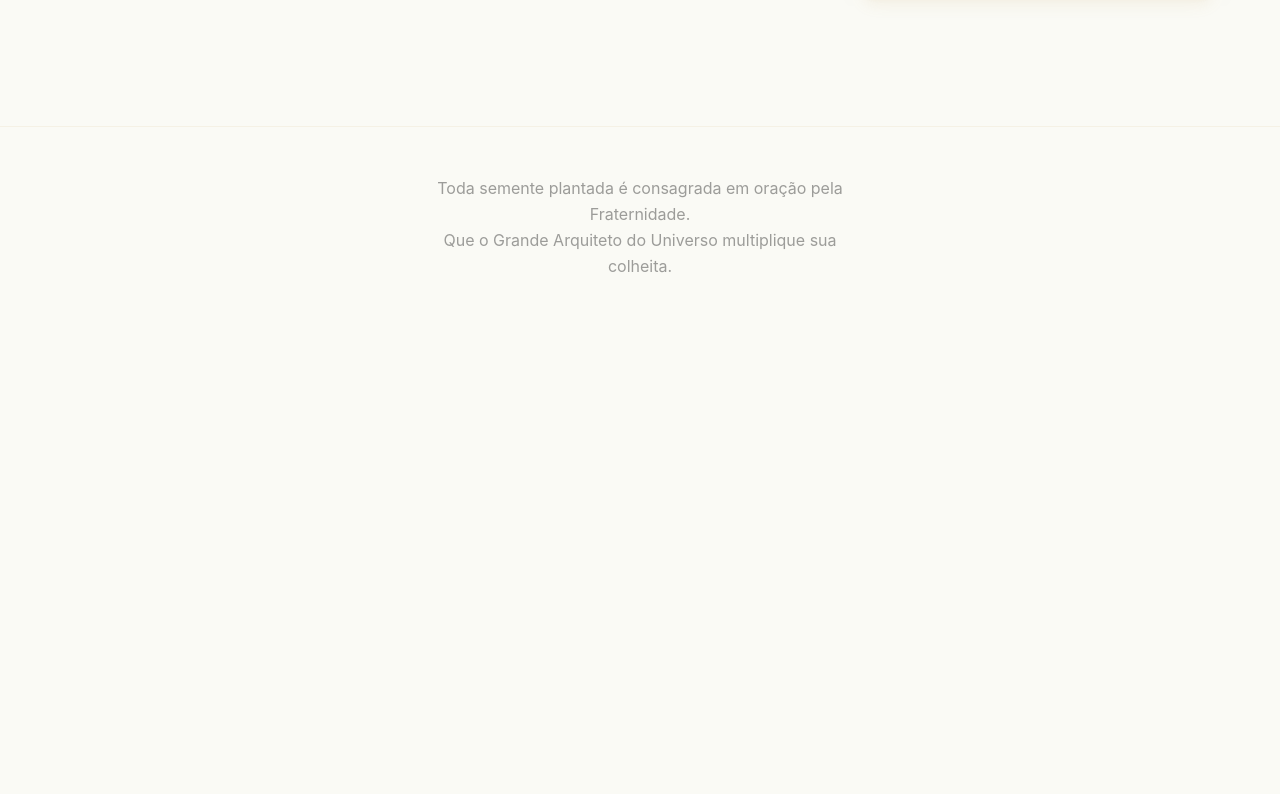
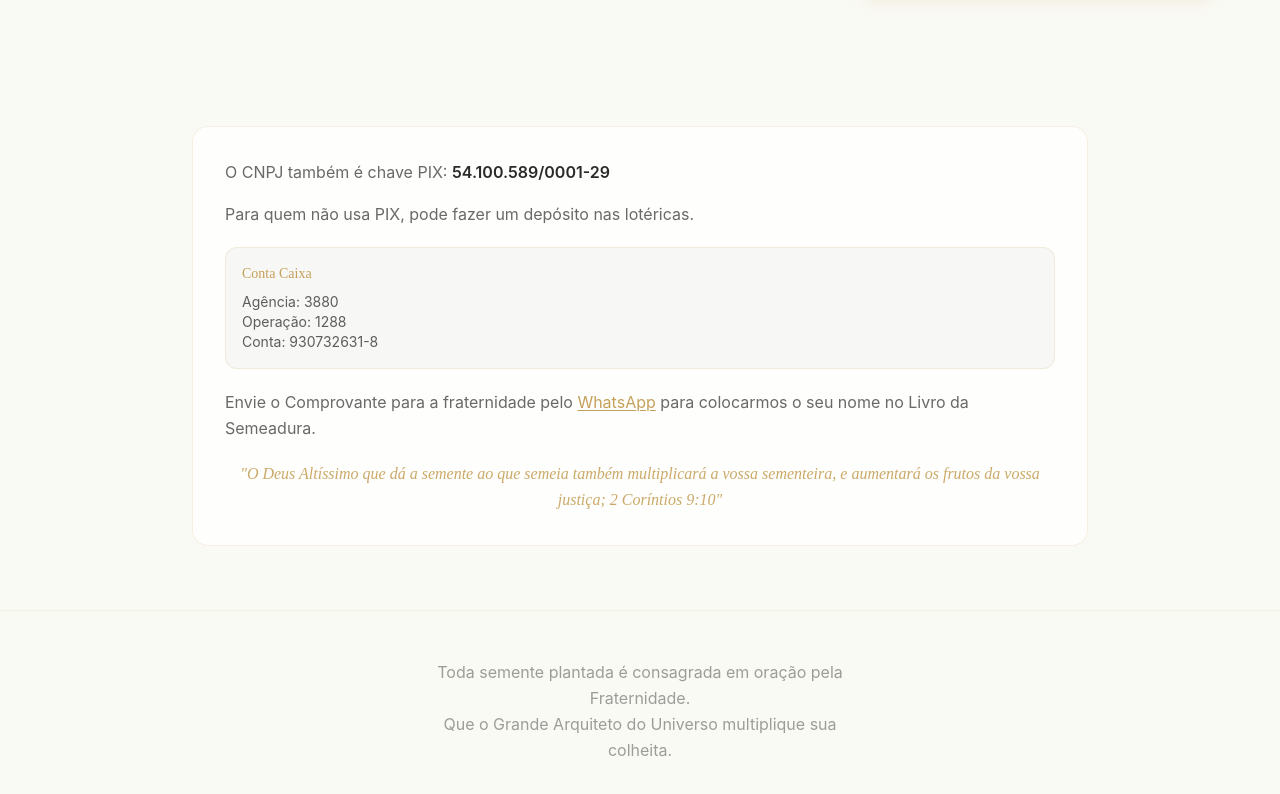
Before and after one commit to Victor-F-M-A-R/batismo-quantico-next, a Next.js app: page /alianca in a window 1280 px wide. Shown: the part 1670-2464 px from the top of the page. Before the commit the page ends 1997 px from the top, so only its background shows below. Built offline with nearby package versions, Linux system fonts and the light colour scheme.

Commit message:
Update alliance and home text content

```diff
--- a/src/views/AliancaPage.tsx
+++ b/src/views/AliancaPage.tsx
@@ -68,6 +68,7 @@ const ALLIANCE_LEVELS: AllianceLevel[] = [
 
 const PIX_KEY = '+5511965040342';
 const PIX_DISPLAY = '(11) 96504-0342';
+const PIX_CNPJ_KEY = '54.100.589/0001-29';
 const MERCHANT_NAME = 'Fraternidade Luz';
 const MERCHANT_CITY = 'Sao Paulo';
 
@@ -244,7 +245,7 @@ export default function AliancaPage() {
       <section className="px-6 pb-14 sm:pb-16">
         <div className="max-w-4xl mx-auto">
           <p className="mb-4 text-center font-inter text-base sm:text-lg text-primary/60 leading-relaxed">
-            Reprogramação para te ajudar a alimentar a fé e permanecer na aliança com Deus ∴
+            Reprogramação da prosperidade para te ajudar a alimentar a fé e permanecer na aliança com Deus ∴
           </p>
           <div className="relative w-full aspect-video rounded-2xl overflow-hidden border border-accent-gold/20 bg-black/5 shadow-md">
             <iframe
@@ -327,6 +328,41 @@ export default function AliancaPage() {
               </motion.div>
             ))}
           </div>
+        </div>
+      </section>
+
+      <section className="px-6 pb-14 sm:pb-16">
+        <div className="max-w-4xl mx-auto bg-white/70 border border-accent-gold/15 rounded-2xl p-6 sm:p-8">
+          <p className="font-inter text-sm sm:text-base text-primary/70 leading-relaxed mb-4">
+            O CNPJ também é chave PIX: <span className="font-semibold text-primary">{PIX_CNPJ_KEY}</span>
+          </p>
+          <p className="font-inter text-sm sm:text-base text-primary/70 leading-relaxed mb-5">
+            Para quem não usa PIX, pode fazer um depósito nas lotéricas.
+          </p>
+
+          <div className="bg-primary/[0.03] border border-accent-gold/15 rounded-xl px-4 py-4 mb-5">
+            <p className="font-cinzel text-sm text-accent-gold mb-2">Conta Caixa</p>
+            <p className="font-inter text-sm text-primary/75">Agência: 3880</p>
+            <p className="font-inter text-sm text-primary/75">Operação: 1288</p>
+            <p className="font-inter text-sm text-primary/75">Conta: 930732631-8</p>
+          </div>
+
+          <p className="font-inter text-sm sm:text-base text-primary/70 leading-relaxed mb-5">
+            Envie o Comprovante para a fraternidade pelo{' '}
+            <a
+              href="https://wa.me/5511965040342?text=est%C3%A1%20feito"
+              target="_blank"
+              rel="noopener noreferrer"
+              className="text-accent-gold hover:text-accent-gold/80 underline underline-offset-2 transition-colors"
+            >
+              WhatsApp
+            </a>{' '}
+            para colocarmos o seu nome no Livro da Semeadura.
+          </p>
+
+          <blockquote className="font-cinzel text-sm sm:text-base text-accent-gold/90 leading-relaxed italic text-center">
+            "O Deus Altíssimo que dá a semente ao que semeia também multiplicará a vossa sementeira, e aumentará os frutos da vossa justiça; 2 Coríntios 9:10"
+          </blockquote>
         </div>
       </section>
 
@@ -418,7 +454,10 @@ export default function AliancaPage() {
                 </div>
 
                 <div className="flex items-center justify-center gap-2 bg-primary/[0.03] rounded-xl px-3 py-2.5 border border-accent-gold/15">
-                  <span className="font-inter text-xs text-primary/55 text-center">Chave PIX: {PIX_DISPLAY}</span>
+                  <div className="text-center">
+                    <p className="font-inter text-xs text-primary/55">Chave PIX celular: {PIX_DISPLAY}</p>
+                    <p className="font-inter text-[11px] text-primary/55">CNPJ chave PIX: {PIX_CNPJ_KEY}</p>
+                  </div>
                   <button
                     onClick={handleCopy}
                     className="flex items-center justify-center w-9 h-9 rounded-lg bg-accent-gold/10 hover:bg-accent-gold/20 transition-colors cursor-pointer"
@@ -453,7 +492,7 @@ export default function AliancaPage() {
               </div>
 
               <p className="text-center font-inter text-xs sm:text-sm text-primary/55 leading-relaxed">
-                mande o comprovante para nosso{' '}
+                Envie o Comprovante para a fraternidade pelo{' '}
                 <a
                   href="https://wa.me/5511965040342?text=est%C3%A1%20feito"
                   target="_blank"
@@ -462,7 +501,7 @@ export default function AliancaPage() {
                 >
                   WhatsApp
                 </a>{' '}
-                official e diga está feito
+                para colocarmos o seu nome no Livro da Semeadura.
               </p>
             </motion.div>
           </motion.div>
--- a/src/views/HomePage.tsx
+++ b/src/views/HomePage.tsx
@@ -99,7 +99,7 @@ export default function HomePage() {
                          hover:-translate-y-1 hover:scale-[1.02]
                          transition-all duration-300 cursor-pointer backdrop-blur-sm"
             >
-              <span className="relative z-10">FAÃ‡A AQUI SUA ALIANÃ‡A COM DEUS</span>
+              <span className="relative z-10">FAÇA AQUI SUA ALIANÇA COM DEUS</span>
             </Link>
           </motion.div>
 
@@ -112,7 +112,7 @@ export default function HomePage() {
           >
             <div className="w-16 h-px bg-accent-gold/15" />
             <span className="text-accent-gold/55 font-cinzel text-[10px] tracking-[0.5em]">
-              Vâˆ´Iâˆ´Tâˆ´Râˆ´Iâˆ´Oâˆ´Lâˆ´
+              V∴I∴T∴R∴I∴O∴L∴
             </span>
             <div className="w-16 h-px bg-accent-gold/15" />
           </motion.div>
```
